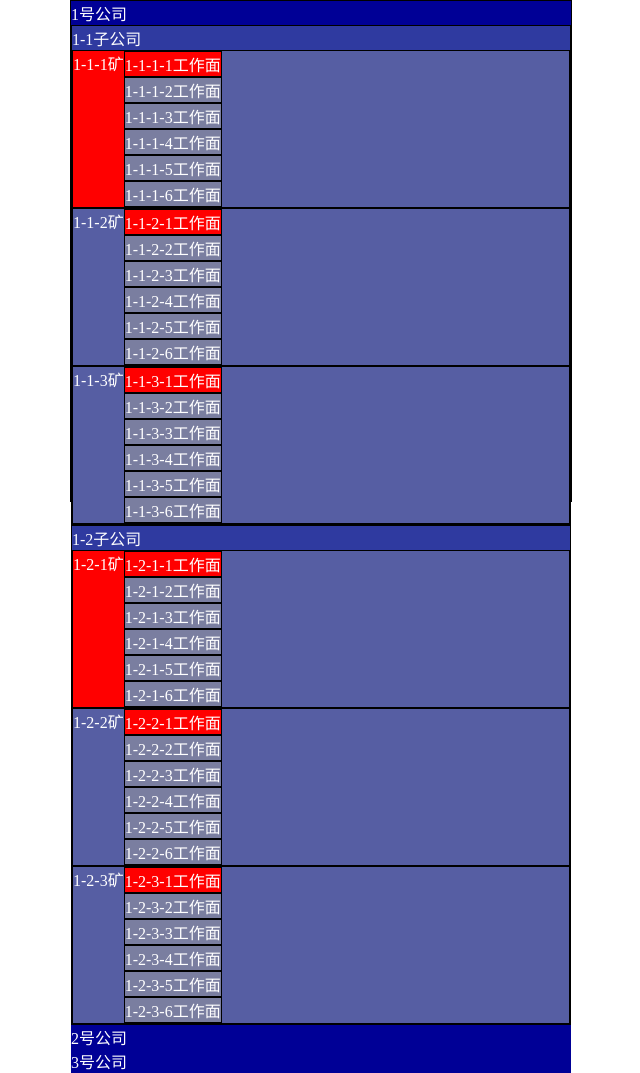
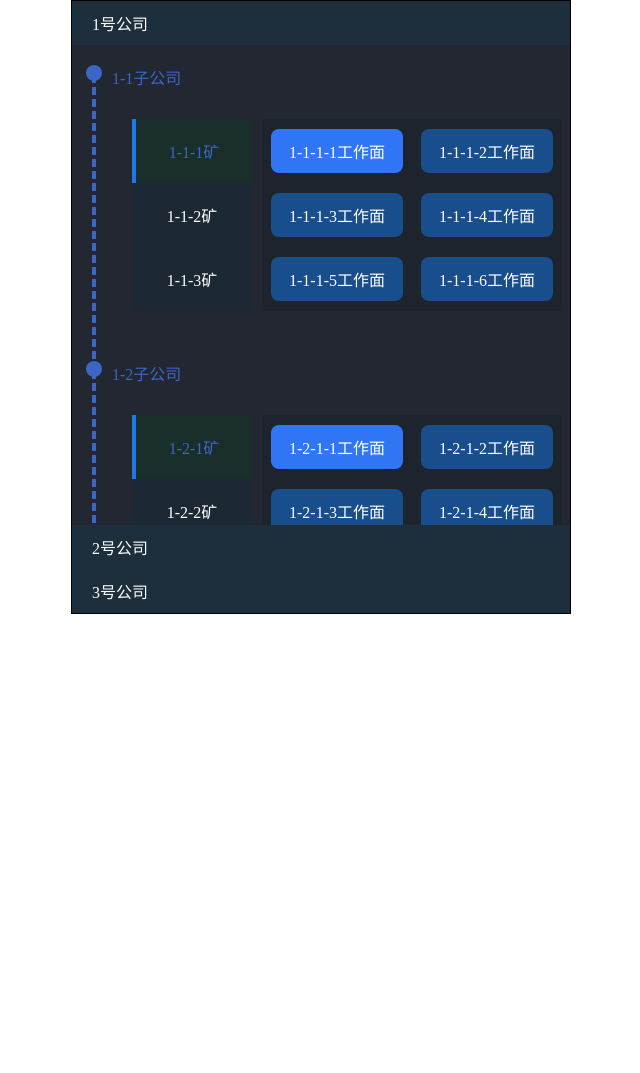
Before and after one commit to royhuang813/demo-laozuo, a plain HTML site: page index.html in a window 1280 px wide. Shown: the whole page, without its empty margins (319-959 px from the left). After the commit the page ends 800 px from the top, so only its background shows below. Drawn offline with nearby package versions, Linux system fonts and the light colour scheme.

Commit message:
完善active逻辑,整体样式

```diff
--- a/index.html
+++ b/index.html
@@ -4,50 +4,133 @@
 <head>
   <meta charset="UTF-8">
   <meta name="viewport" content="width=device-width, initial-scale=1.0">
-  <title>Document</title>
+  <title>demo</title>
   <style>
     * {
       padding: 0;
       margin: 0;
       list-style: none;
+      box-sizing: border-box;
     }
 
     .container {
       margin: 0 auto;
       width: 500px;
-      height: 500px;
       border: 1px solid #000;
     }
 
-    .company {
+    .company-text {
+      padding: 10px 20px;
       color: #fff;
-      background-color: rgb(0, 0, 150);
+      background-color: #1d2f3d;
+      cursor: pointer;
+    }
+
+    .company-group {
+      display: flex;
+      flex-direction: column;
+      height: 60vh;
+      color: #fff;
+      background-color: #232731;
+      overflow: hidden;
+      transition: all 0.3s;
+    }
+
+    .company-group-hide {
+      height: 0;
     }
 
     .child-one {
-      background-color: rgb(47, 58, 160);
-      border: 1px solid #000;
+      position: relative;
+    }
+
+    .child-one::before {
+      content: '';
+      z-index: 9999;
+      position: absolute;
+      top: 20px;
+      left: 14px;
+      display: block;
+      width: 16px;
+      height: 16px;
+      background-color: #3b66c5;
+      border-radius: 50%;
+    }
+
+    .child-one::after {
+      content: '';
+      position: absolute;
+      top: 30px;
+      left: 20px;
+      display: block;
+      width: 4px;
+      height: 100%;
+      border-left: 4px dashed #3b66c5;
+    }
+
+    .child-one-text {
+      padding: 20px 0 0 40px;
+      color: #3b66c5;
+    }
+
+    .child-one-group {
+      position: relative;
+      left: 60px;
+      margin: 30px 0;
     }
 
     .child-two {
       display: flex;
-      background-color: rgb(86, 94, 163);
-      border: 1px solid #000;
+    }
+
+    .child-two-text {
+      display: inline;
+      padding: 20px 20px;
+      width: 120px;
+      text-align: center;
+      background-color: #1c2833;
+      cursor: pointer;
+    }
+
+    .child-three-text-active {
+      padding: 20px 20px;
+      color: #3b66c5;
+      background-color: #1a2e2c;
+      border-left: 4px solid #1e78e7;
+    }
+
+    .child-two-group {
+      position: absolute;
+      top: 0;
+      bottom: 0;
+      left: 130px;
+      display: flex;
+      flex-wrap: wrap;
+      justify-content: space-around;
+      align-items: center;
+      width: 300px;
+      background-color: #1d242d;
+    }
+
+    .child-two-group-hide {
+      display: none;
     }
 
     .child-three {
-      background-color: rgb(122, 126, 160);
-      border: 1px solid #000;
+      padding: 10px 4px;
+      width: 44%;
+      text-align: center;
+      background-color: #194e8d;
+      border-radius: 8px;
+      cursor: pointer;
     }
 
-
-    .hide {
-      display: none;
+    .child-three-active {
+      transition: all 0.3s;
+      background-color: #3076f4;
     }
 
-    .active {
-      background-color: red;
-    }
+    .child-three-text {}
   </style>
 </head>
 
@@ -55,22 +138,21 @@
   <script src="https://cdn.jsdelivr.net/npm/vue/dist/vue.js"></script>
   <div class="container">
     <ul @click="handleClick($event)">
-      <li class="company" v-for="(item, idx) in list">
+      <li v-for="(item, idx) in list">
         <!-- 公司 -->
-        <p :data-name="item.name">{{item.name}}</p>
-        <ul :class="{hide: !item.selected}">
+        <p class="company-text" :data-name="item.name">{{item.name}}</p>
+        <ul class="company-group" :class="{'company-group-hide': !item.selected}">
           <!-- 子公司 -->
           <li class="child-one" v-for="childOne in item.children">
-            <p>{{childOne.name}}</p>
-            <ul>
+            <p class="child-one-text">{{childOne.name}}</p>
+            <ul class="child-one-group">
               <!-- 矿 -->
               <li class="child-two" v-for="childTwo in childOne.children">
-                <p :class="{active: childTwo.selected}" :data-name="childTwo.name">{{childTwo.name}}</p>
-                <ul>
+                <p class="child-two-text" :class="{'child-three-text-active': childTwo.selected}" :data-name="childTwo.name">{{childTwo.name}}</p>
+                <ul class="child-two-group" :class="{'child-two-group-hide': !childTwo.selected}">
                   <!-- 工作面 -->
-                  <li class="child-three" :class="{active: childThree.selected}"
-                    v-for="childThree in childTwo.children">
-                    <span :data-name="childThree.name">{{childThree.name}}</span>
+                  <li class="child-three" :class="{'child-three-active': childThree.selected}" v-for="childThree in childTwo.children">
+                    <p class="child-three-text" :data-name="childThree.name">{{childThree.name}}</p>
                   </li>
                 </ul>
               </li>
@@ -83,9 +165,9 @@
   <script src="./index.js"></script>
   <script>
     /**
-  * 递归给每个包含children字段的对象，新增一个selected字段，用于判断选中效果
-  * data为接口请求的数组，这里用的模拟数据
-  */
+     * 递归给每个包含children字段的对象，新增一个selected字段，用于判断选中效果
+     * data为接口请求的数组，这里用的模拟数据
+     */
     function format(data) {
       if (data instanceof Array) {
         data.map((obj, idx) => {
@@ -98,10 +180,10 @@
       return data
     }
 
-    let newData = format(db)  //这里的db来自于64行引入的数据
+    let tempData = JSON.parse(JSON.stringify(db))
+    let newData = format(tempData) //这里的db来自于82行引入的数据
+    console.log('原始数据', db)
     console.log('格式后数据', newData)
-
-
 
     new Vue({
       el: '.container',
@@ -109,24 +191,27 @@
         list: newData
       },
       methods: {
+        //匹配相同name字段，并将其所在对象中的selected字段设置为true，同级目录下其余的则是false
         setActive(data, selectedName) {
           if (data instanceof Array) {
-            data.map((obj, idx) => {
+            data.map((obj, idx, arr) => {
               if (obj['name'] == selectedName) {
-                obj['selected'] = true
+                arr.map((obj2, idx2) => {
+                  obj2['selected'] = idx != idx2 ? false : true
+                })
+                return false;
               } else if (obj.hasOwnProperty('children') && obj['children'] instanceof Array) {
-                this.setActive(obj.children)
+                this.setActive(obj.children, selectedName)
               }
             })
           }
-          return data
         },
+        //事件委托
         handleClick(evt) {
           if (evt.target.dataset.hasOwnProperty('name')) {
             let selectedName = evt.target.dataset.name;
-            this.list = this.setActive(this.list, selectedName)
+            this.setActive(this.list, selectedName)
           }
-          console.log(this.list)
           console.log(evt.target.dataset.name)
         }
       }
```
Also changed, not shown: index.js (+4 -16 lines).
